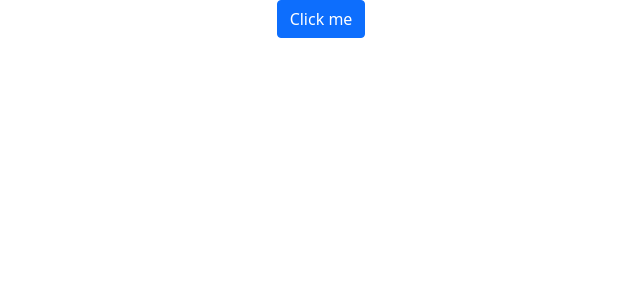
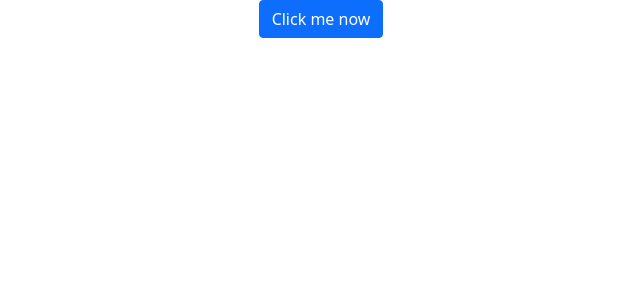
Before and after one commit to nagendrax02/abhibus-react-app, a React (Create React App) app in the folder abhibus-clone/: page / in a window 1280 px wide. Shown: the top 300 px of the page, without its empty margins (319-959 px from the left). Built offline with nearby package versions, Linux system fonts and the light colour scheme.

Commit message:
changed the button

```diff
--- a/abhibus-clone/src/App.js
+++ b/abhibus-clone/src/App.js
@@ -4,7 +4,7 @@
 function App() {
   return (
     <div className="App">
-        <button className='btn btn-primary'>Click me</button>
+        <button className='btn btn-primary'>Click me now</button>
     </div>
   );
 }
```
